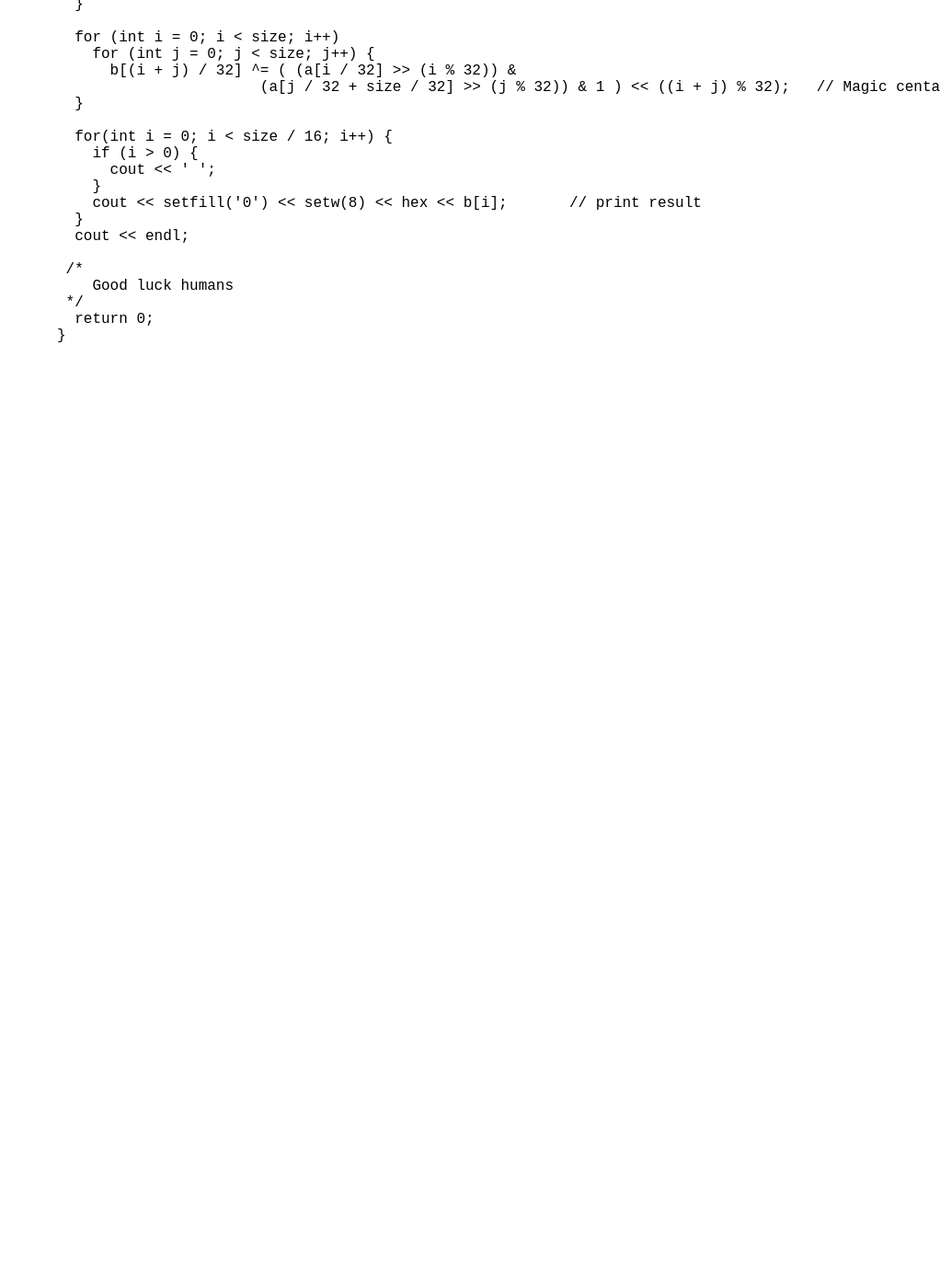
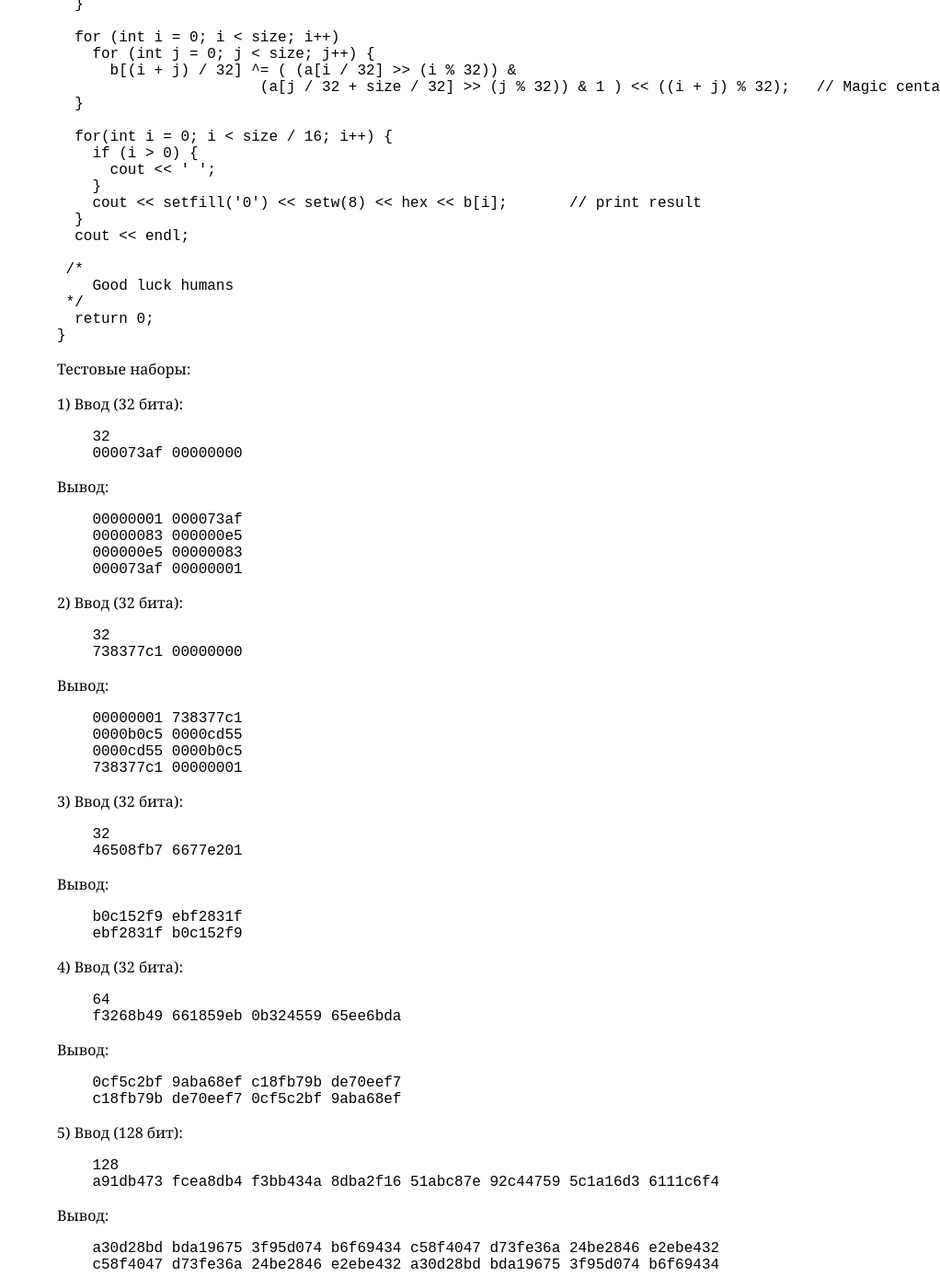
Before and after one commit to LmTinyToon/LmTinyToon.github.io, a Jekyll site: the page built from _posts/2017-08-11-NINTENDO_RU_SolvingPuzzle.md, in a window 1280 px wide and 1400 px high, scrolled down 622 px. Shown: the whole window at 92% size, without its empty margins (258-1280 px from the left). Built offline with Jekyll 4.4.1, drawn with Linux system fonts in a browser that asks for light colours; before the commit the page ends 1012 px from its top, so only the background shows below that.

Commit message:
Test inputs were added to compare intermediate results

```diff
--- a/_posts/2017-08-11-NINTENDO_RU_SolvingPuzzle.md
+++ b/_posts/2017-08-11-NINTENDO_RU_SolvingPuzzle.md
@@ -44,3 +44,61 @@ layout: default
      */
       return 0;
     }
+
+
+Тестовые наборы:
+
+1) Ввод (32 бита):
+
+        32
+        000073af 00000000
+
+   Вывод:
+
+        00000001 000073af
+        00000083 000000e5
+        000000e5 00000083
+        000073af 00000001
+
+
+2) Ввод (32 бита):
+
+        32
+        738377c1 00000000
+
+   Вывод:
+
+        00000001 738377c1
+        0000b0c5 0000cd55
+        0000cd55 0000b0c5
+        738377c1 00000001
+
+3) Ввод (32 бита):
+
+        32
+        46508fb7 6677e201
+
+   Вывод:
+
+        b0c152f9 ebf2831f
+        ebf2831f b0c152f9
+
+4) Ввод (32 бита):
+
+        64
+        f3268b49 661859eb 0b324559 65ee6bda
+
+   Вывод:
+
+        0cf5c2bf 9aba68ef c18fb79b de70eef7
+        c18fb79b de70eef7 0cf5c2bf 9aba68ef
+
+5) Ввод (128 бит):
+
+        128
+        a91db473 fcea8db4 f3bb434a 8dba2f16 51abc87e 92c44759 5c1a16d3 6111c6f4
+
+   Вывод:
+
+        a30d28bd bda19675 3f95d074 b6f69434 c58f4047 d73fe36a 24be2846 e2ebe432
+        c58f4047 d73fe36a 24be2846 e2ebe432 a30d28bd bda19675 3f95d074 b6f69434
```
